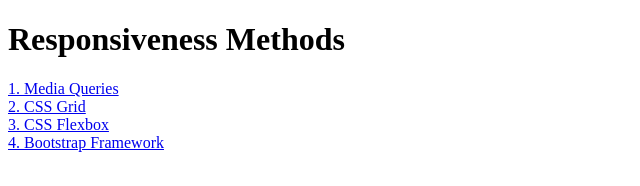
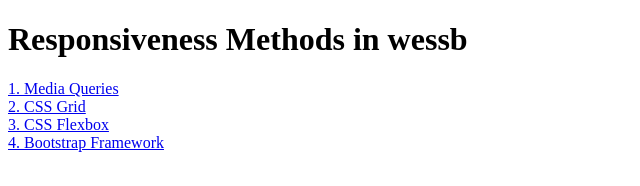
Before and after one commit to 3aswarconnect/Responsive-web-design, a plain HTML site: page index.html in a window 1280 px wide. Shown: the whole page, without its empty margins (0-640 px from the left). Drawn offline with Linux system fonts and the light colour scheme.

Commit message:
index file is committed

```diff
--- a/index.html
+++ b/index.html
@@ -13,7 +13,7 @@
 </head>
 
 <body>
-  <h1>Responsiveness Methods</h1>
+  <h1>Responsiveness Methods in wessb</h1>
   <a href="./media-query.html">1. Media Queries</a>
   <a href="./grid.html">2. CSS Grid</a>
   <a href="./flexbox.html">3. CSS Flexbox</a>
```
